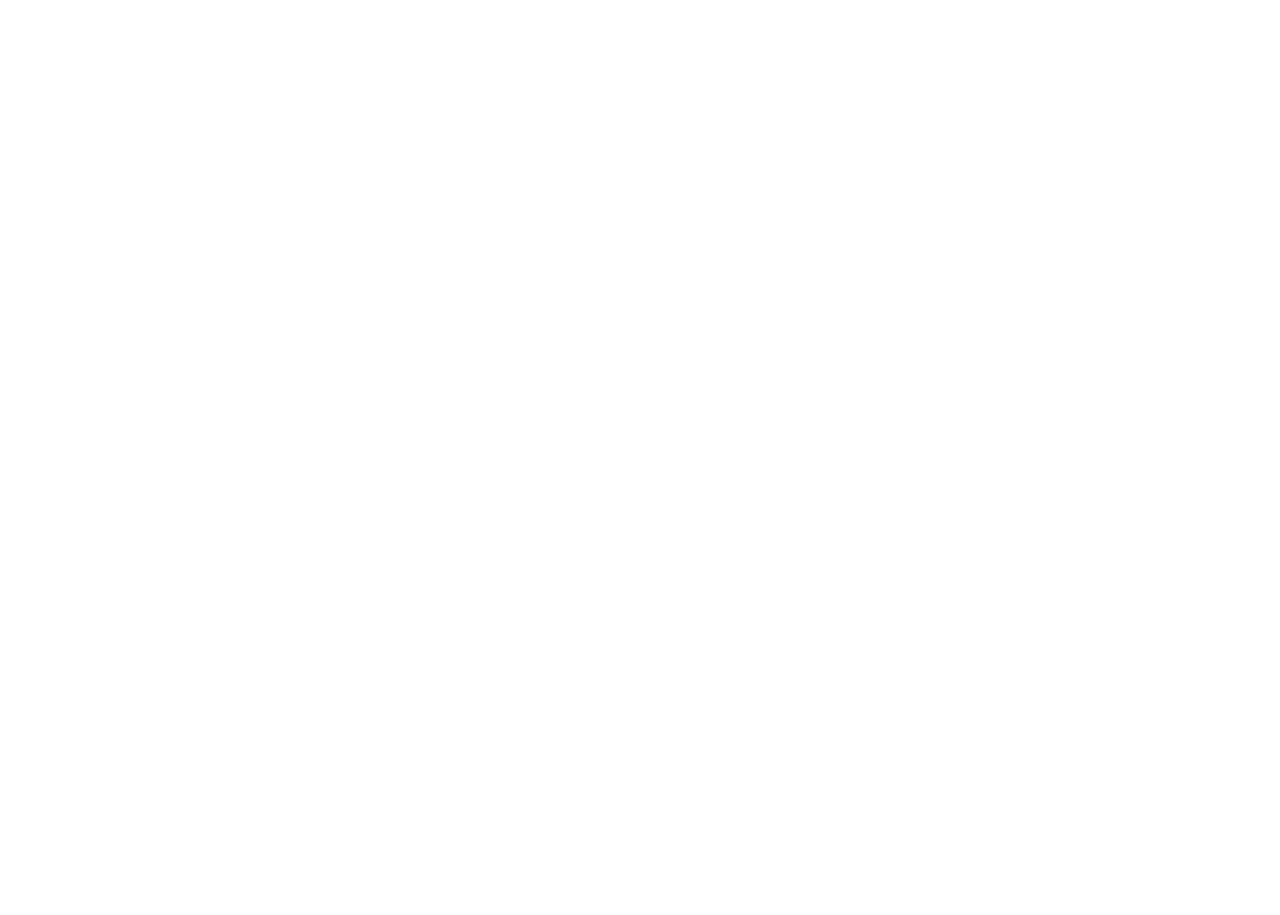
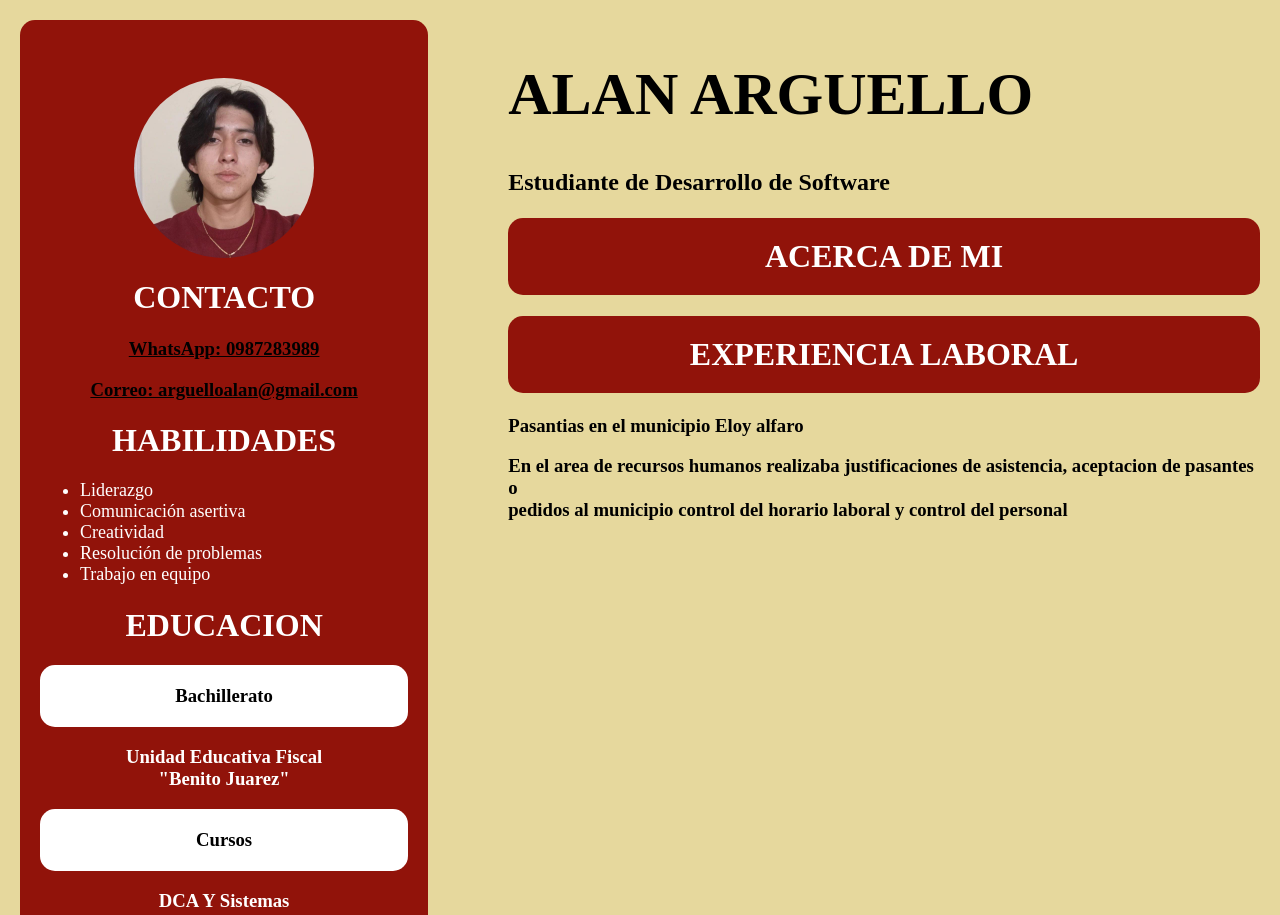
Before and after one commit to Alan2665/manejoformulario, a plain HTML site: page vistas/hojadevida.html in a window 1280 px wide. Shown: the top 915 px of the page. Before the commit the page ends 800 px from the top, so only its background shows below. Drawn offline with Linux system fonts and the light colour scheme.

Commit message:
Aumentada la parte de hoja de vida

```diff
--- a/vistas/hojadevida.html
+++ b/vistas/hojadevida.html
@@ -0,0 +1,73 @@
+<!DOCTYPE html>
+<html lang="en">
+
+<head>
+    <meta charset="UTF-8" />
+    <meta name="viewport" content="width=device-width, initial-scale=1.0" />
+    <title>Hoja de vida</title>
+</head>
+
+<body style="background-color: #e6d89d; margin: 0; padding: 20px;">
+
+    <!-- Contenedor principal en fila logra poner a los dos div uno a la izquierda y otro a la derecha -->
+
+    <div style="display: flex; align-items: flex-start; gap: 80px;">
+
+        <div style="border: 1px ; width: 30%; background-color: #8f0c05f6; border-radius: 15px; padding: 20px;">
+            <br />
+            <img src="../img/alan.jpeg" alt="Alan Arguello" width="180px" height="180px"
+                style="border-radius: 50%; object-fit: cover; display: block; margin: 20px auto;" />
+
+            <h1 style="text-align: center; color: white;">CONTACTO</h1>
+
+            <h3 style="text-align: center;">
+                <a style="color: black;" href="https://wa.me/593987283989" target="_blank">
+                    WhatsApp: 0987283989
+                </a>
+            </h3>
+
+            <h3 style="text-align: center;">
+                <a style="color: black;" href="mailto:arguelloalan@gmail.com">
+                    Correo: arguelloalan@gmail.com
+                </a>
+            </h3>
+
+            <h1 style="text-align: center; color: white;">HABILIDADES</h1>
+            <ul style="color: white; font-size: 18px;">
+                <li>Liderazgo</li>
+                <li>Comunicación asertiva</li>
+                <li>Creatividad</li>
+                <li>Resolución de problemas</li>
+                <li>Trabajo en equipo</li>
+            </ul>
+
+            <h1 style="text-align: center; color: white;">EDUCACION</h1>
+            <h3 style="background-color: white; border-radius: 15px; padding: 20px; text-align: center;">
+                Bachillerato
+            </h3>
+            <h3 style="color: white; text-align: center;">
+                Unidad Educativa Fiscal<br> "Benito Juarez"
+            </h3>
+            <h3 style="background-color: white; border-radius: 15px; padding: 20px; text-align: center;">
+                Cursos
+            </h3>
+            <h3 style="color: white; text-align: center;">DCA Y Sistemas</h3>
+        </div>
+        <div>
+            <h1 style="font-size: 60px;">ALAN ARGUELLO</h1>
+            <h2>Estudiante de Desarrollo de Software</h2>
+            <h1
+                style=" color:white;background-color: #8f0c05f6; border-radius: 15px; padding: 20px;text-align: center;">
+                ACERCA DE MI</h1>
+            <h1
+                style=" color:white;background-color: #8f0c05f6; border-radius: 15px; padding: 20px;text-align: center;">
+                EXPERIENCIA LABORAL</h1>
+            <h3 >Pasantias en el municipio Eloy alfaro</h3><h3> En el area de recursos humanos realizaba justificaciones de
+                asistencia, aceptacion de pasantes o <br> pedidos al municipio control del horario laboral y control del
+                personal</h3>
+        </div>
+    </div>
+
+</body>
+
+</html>
```
Also changed, not shown: index.html (+1 -1 lines), img/alan.jpeg (added).
